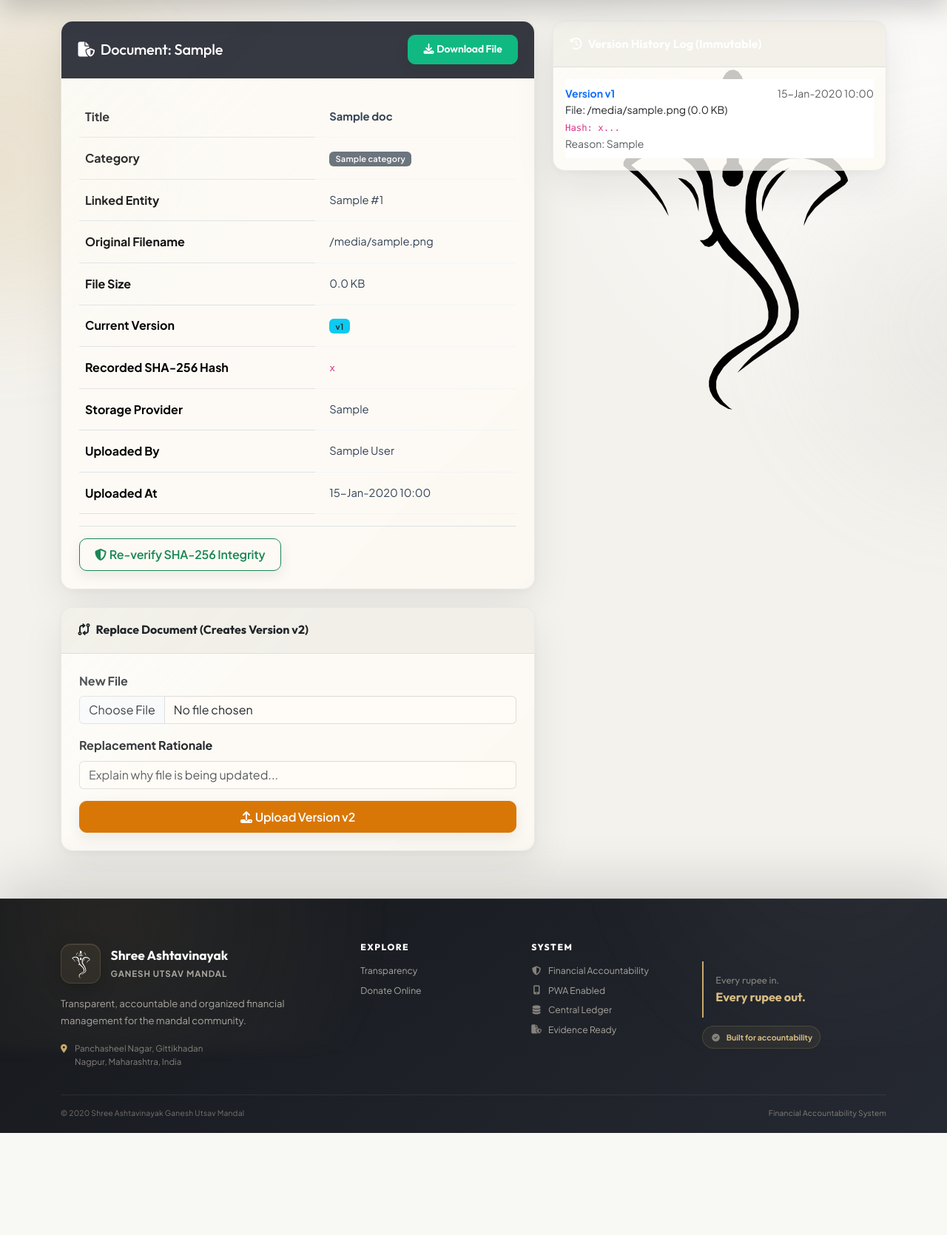
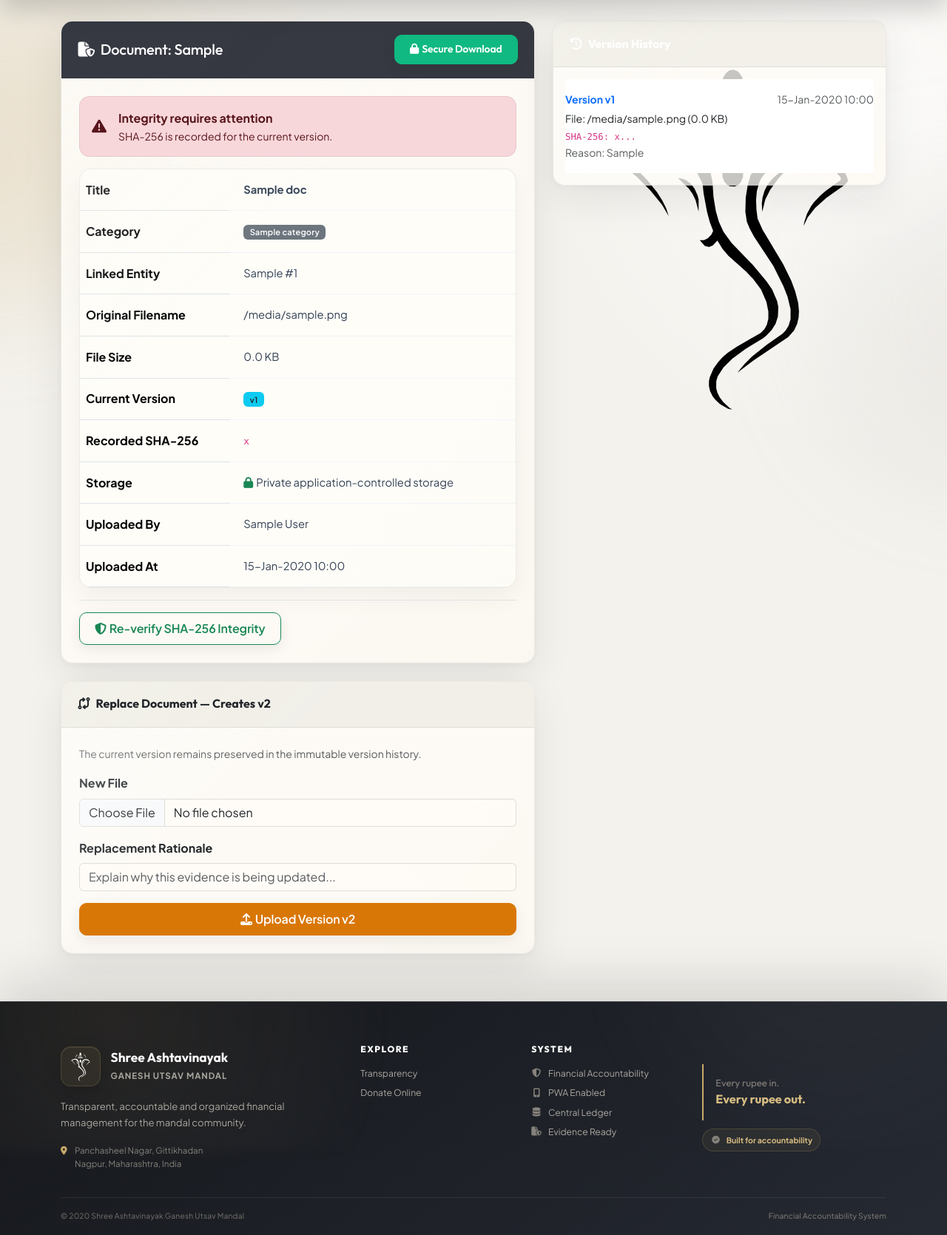
Before and after one commit to 1Y20ash/MandalFinance, a Python web app: template app/templates/documents/view.html in a window 1280 px wide. Shown: the part 72-1742 px from the top of the page at 74% size. Before the commit the page ends 1604 px from the top, so only its background shows below. Run offline with Jinja, Linux system fonts and the light colour scheme; the template is opened without the code that fills it: most values are stand-ins (such as "Sample title", 1, 10 or a date in 2020).

Commit message:
Phase 14: improve document security and version-history UI

```diff
--- a/app/templates/documents/view.html
+++ b/app/templates/documents/view.html
@@ -3,30 +3,34 @@
 
 {% block content %}
 <div class="row g-4">
-    <!-- Left Column: Metadata & Integrity -->
     <div class="col-md-7">
         <div class="card shadow-sm border-0 mb-4">
-            <div class="card-header bg-dark text-white d-flex justify-content-between align-items-center">
+            <div class="card-header bg-dark text-white d-flex justify-content-between align-items-center gap-2 flex-wrap">
                 <h5 class="mb-0"><i class="fa-solid fa-file-shield me-2"></i>Document: {{ doc.doc_ref }}</h5>
-                <a href="{{ url_for('documents.download_document', doc_id=doc.id) }}" class="btn btn-sm btn-success" target="_blank">
-                    <i class="fa-solid fa-download me-1"></i>Download File
+                <a href="{{ url_for('documents.download_document', doc_id=doc.id) }}" class="btn btn-sm btn-success">
+                    <i class="fa-solid fa-lock me-1"></i>Secure Download
                 </a>
             </div>
             <div class="card-body p-4">
-                <table class="table align-middle">
+                <div class="alert {% if doc.is_verified %}alert-success{% else %}alert-danger{% endif %} d-flex gap-3 align-items-center">
+                    <i class="fa-solid {% if doc.is_verified %}fa-shield-check{% else %}fa-triangle-exclamation{% endif %} fa-lg"></i>
+                    <div><strong>{% if doc.is_verified %}Integrity verified{% else %}Integrity requires attention{% endif %}</strong><div class="small">SHA-256 is recorded for the current version.</div></div>
+                </div>
+                <div class="table-responsive">
+                    <table class="table align-middle mb-0">
                         <tr><th>Title</th><td class="fw-bold">{{ doc.title }}</td></tr>
                         <tr><th>Category</th><td><span class="badge bg-secondary">{{ doc.category }}</span></td></tr>
-                    <tr><th>Linked Entity</th><td>{{ doc.entity_type }} #{{ doc.entity_id or 'Gen' }}</td></tr>
-                    <tr><th>Original Filename</th><td>{{ doc.original_filename }}</td></tr>
+                        <tr><th>Linked Entity</th><td>{{ doc.entity_type }} #{{ doc.entity_id or 'General' }}</td></tr>
+                        <tr><th>Original Filename</th><td class="text-break">{{ doc.original_filename }}</td></tr>
                         <tr><th>File Size</th><td>{{ (doc.file_size / 1024) | round(1) }} KB</td></tr>
                         <tr><th>Current Version</th><td><span class="badge bg-info text-dark">v{{ doc.current_version_number }}</span></td></tr>
-                    <tr><th>Recorded SHA-256 Hash</th><td><code class="small text-break">{{ doc.current_sha256_hash }}</code></td></tr>
-                    <tr><th>Storage Provider</th><td>{{ doc.storage_provider }}</td></tr>
+                        <tr><th>Recorded SHA-256</th><td><code class="small text-break">{{ doc.current_sha256_hash }}</code></td></tr>
+                        <tr><th>Storage</th><td><i class="fa-solid fa-lock me-1 text-success"></i>Private application-controlled storage</td></tr>
                         <tr><th>Uploaded By</th><td>{{ doc.uploaded_by.full_name }}</td></tr>
                         <tr><th>Uploaded At</th><td>{{ doc.created_at.strftime('%d-%b-%Y %H:%M') }}</td></tr>
                     </table>
-
-                <div class="d-flex gap-2 border-top pt-3 mt-3">
+                </div>
+                <div class="border-top pt-3 mt-3">
                     <a href="{{ url_for('documents.verify_document', doc_id=doc.id) }}" class="btn btn-outline-success">
                         <i class="fa-solid fa-shield-halved me-1"></i>Re-verify SHA-256 Integrity
                     </a>
@@ -34,45 +38,33 @@
             </div>
         </div>
 
-        <!-- Replace Document Form (Version N+1) -->
         <div class="card shadow-sm border-0">
             <div class="card-header bg-warning text-dark fw-bold">
-                <i class="fa-solid fa-code-compare me-2"></i>Replace Document (Creates Version v{{ doc.current_version_number + 1 }})
+                <i class="fa-solid fa-code-compare me-2"></i>Replace Document — Creates v{{ doc.current_version_number + 1 }}
             </div>
             <div class="card-body p-4">
-                <form method="POST" action="{{ url_for('documents.replace_document', doc_id=doc.id) }}" enctype="multipart/form-data">
+                <div class="small text-muted mb-3">The current version remains preserved in the immutable version history.</div>
+                <form method="POST" action="{{ url_for('documents.replace_document', doc_id=doc.id) }}" enctype="multipart/form-data" id="replaceForm">
                     <input type="hidden" name="csrf_token" value="{{ csrf_token() }}"/>
-                    <div class="mb-3">
-                        <label class="form-label fw-bold">New File</label>
-                        <input type="file" name="file" class="form-control" required>
-                    </div>
-                    <div class="mb-3">
-                        <label class="form-label fw-bold">Replacement Rationale</label>
-                        <input type="text" name="replacement_reason" class="form-control" placeholder="Explain why file is being updated..." required>
-                    </div>
-                    <button type="submit" class="btn btn-warning w-100"><i class="fa-solid fa-upload me-1"></i>Upload Version v{{ doc.current_version_number + 1 }}</button>
+                    <div class="mb-3"><label class="form-label fw-bold">New File</label><input type="file" name="file" class="form-control" required accept=".pdf,.txt,.csv,.zip,.doc,.docx,.xls,.xlsx,.ppt,.pptx,.jpg,.jpeg,.png,.gif"></div>
+                    <div class="mb-3"><label class="form-label fw-bold">Replacement Rationale</label><input type="text" name="replacement_reason" maxlength="1000" class="form-control" placeholder="Explain why this evidence is being updated..." required></div>
+                    <button type="submit" id="replaceButton" class="btn btn-warning w-100"><i class="fa-solid fa-upload me-1"></i>Upload Version v{{ doc.current_version_number + 1 }}</button>
                 </form>
             </div>
         </div>
     </div>
 
-    <!-- Right Column: Full Version History Log -->
     <div class="col-md-5">
         <div class="card shadow-sm border-0">
-            <div class="card-header bg-secondary text-white fw-bold">
-                <i class="fa-solid fa-clock-rotate-left me-2"></i>Version History Log (Immutable)
-            </div>
+            <div class="card-header bg-secondary text-white fw-bold"><i class="fa-solid fa-clock-rotate-left me-2"></i>Version History</div>
             <div class="card-body p-3">
                 <ul class="list-group list-group-flush small">
                     {% for ver in doc.versions %}
-                    <li class="list-group-item px-0">
-                        <div class="d-flex justify-content-between align-items-center">
-                            <strong class="text-primary">Version v{{ ver.version_number }}</strong>
-                            <span class="text-muted">{{ ver.created_at.strftime('%d-%b-%Y %H:%M') }}</span>
-                        </div>
-                        <div>File: {{ ver.original_filename }} ({{ (ver.file_size/1024)|round(1) }} KB)</div>
-                        <div><code class="small text-break">Hash: {{ ver.sha256_hash[:16] }}...</code></div>
-                        <div class="text-muted italic">Reason: {{ ver.replacement_reason }}</div>
+                    <li class="list-group-item px-0 py-3">
+                        <div class="d-flex justify-content-between align-items-center"><strong class="text-primary">Version v{{ ver.version_number }}</strong><span class="text-muted">{{ ver.created_at.strftime('%d-%b-%Y %H:%M') }}</span></div>
+                        <div class="mt-1 text-break">File: {{ ver.original_filename }} ({{ (ver.file_size/1024)|round(1) }} KB)</div>
+                        <div><code class="small text-break">SHA-256: {{ ver.sha256_hash[:16] }}...</code></div>
+                        <div class="text-muted">Reason: {{ ver.replacement_reason }}</div>
                     </li>
                     {% endfor %}
                 </ul>
@@ -80,4 +72,7 @@
         </div>
     </div>
 </div>
+<script>
+(() => { const f=document.getElementById('replaceForm'), b=document.getElementById('replaceButton'); f?.addEventListener('submit',()=>{b.disabled=true;b.innerHTML='<i class="fa-solid fa-spinner fa-spin me-1"></i> Validating & replacing...';}); })();
+</script>
 {% endblock %}
```
Lines whose indentation alone changed are shown as unchanged.
